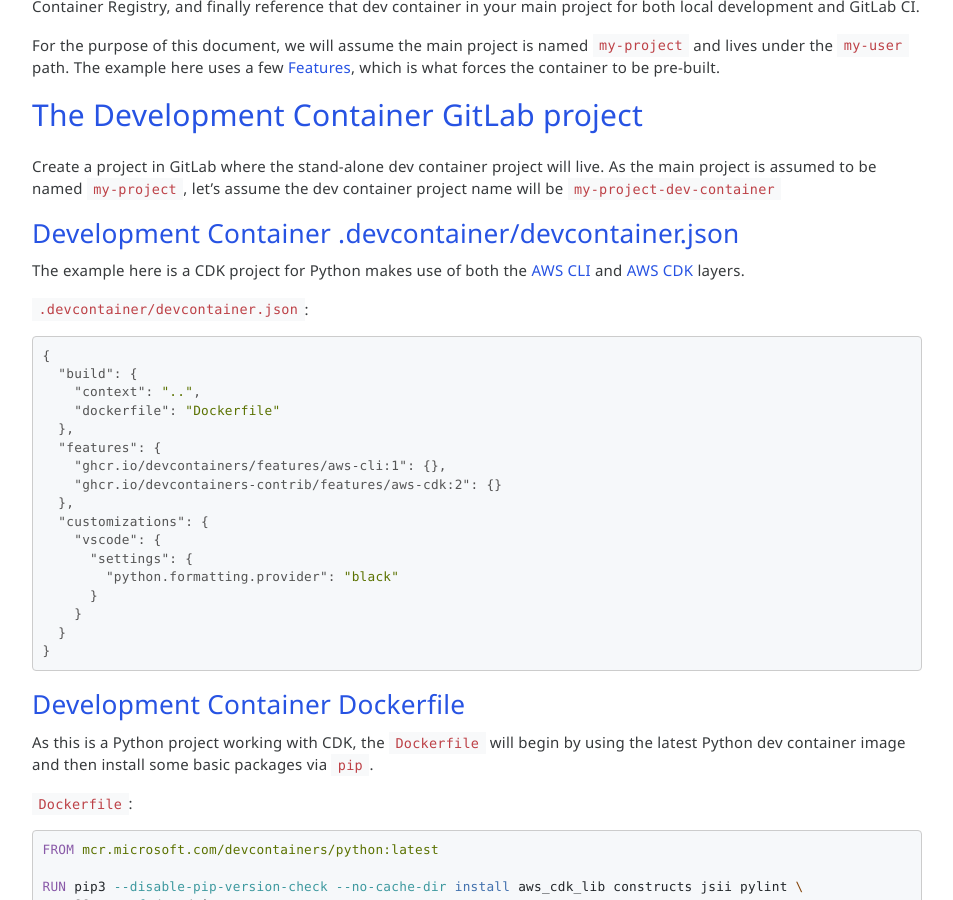
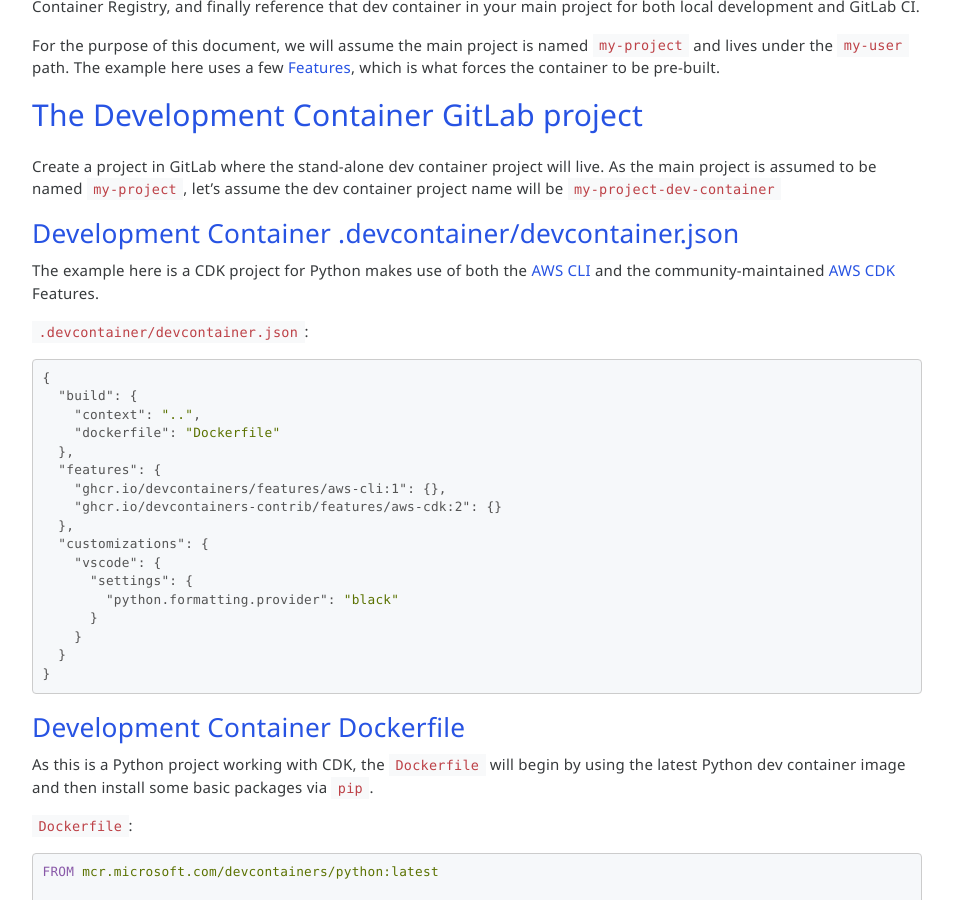
Before and after one commit to devcontainers/devcontainers.github.io, a Jekyll site: the page built from _posts/2023-02-15-gitlab-ci.md, in a window 1280 px wide and 900 px high, scrolled down 342 px. Shown: the whole window, without its empty margins (163-1116 px from the left). Built offline with Jekyll 4.4.1, drawn with Linux system fonts in a browser that asks for light colours; nearby versions of some CDN libraries; comment, search, counter and statistics services are not loaded.

Commit message:
Added indication that CDK Feature is community maintained

```diff
--- a/_posts/2023-02-15-gitlab-ci.md
+++ b/_posts/2023-02-15-gitlab-ci.md
@@ -17,7 +17,7 @@
 
 ### <a href="#dev-container-json" name="dev-container-json" class="anchor">Development Container .devcontainer/devcontainer.json</a>
 
-The example here is a CDK project for Python makes use of both the [AWS CLI](https://github.com/devcontainers/features/tree/main/src/aws-cli) and [AWS CDK](http://github.com/devcontainers-contrib/features/tree/main/src/aws-cdk) layers.
+The example here is a CDK project for Python makes use of both the [AWS CLI](https://github.com/devcontainers/features/tree/main/src/aws-cli) and the community-maintained [AWS CDK](http://github.com/devcontainers-contrib/features/tree/main/src/aws-cdk) Features.
 
 `.devcontainer/devcontainer.json`:
 
```
